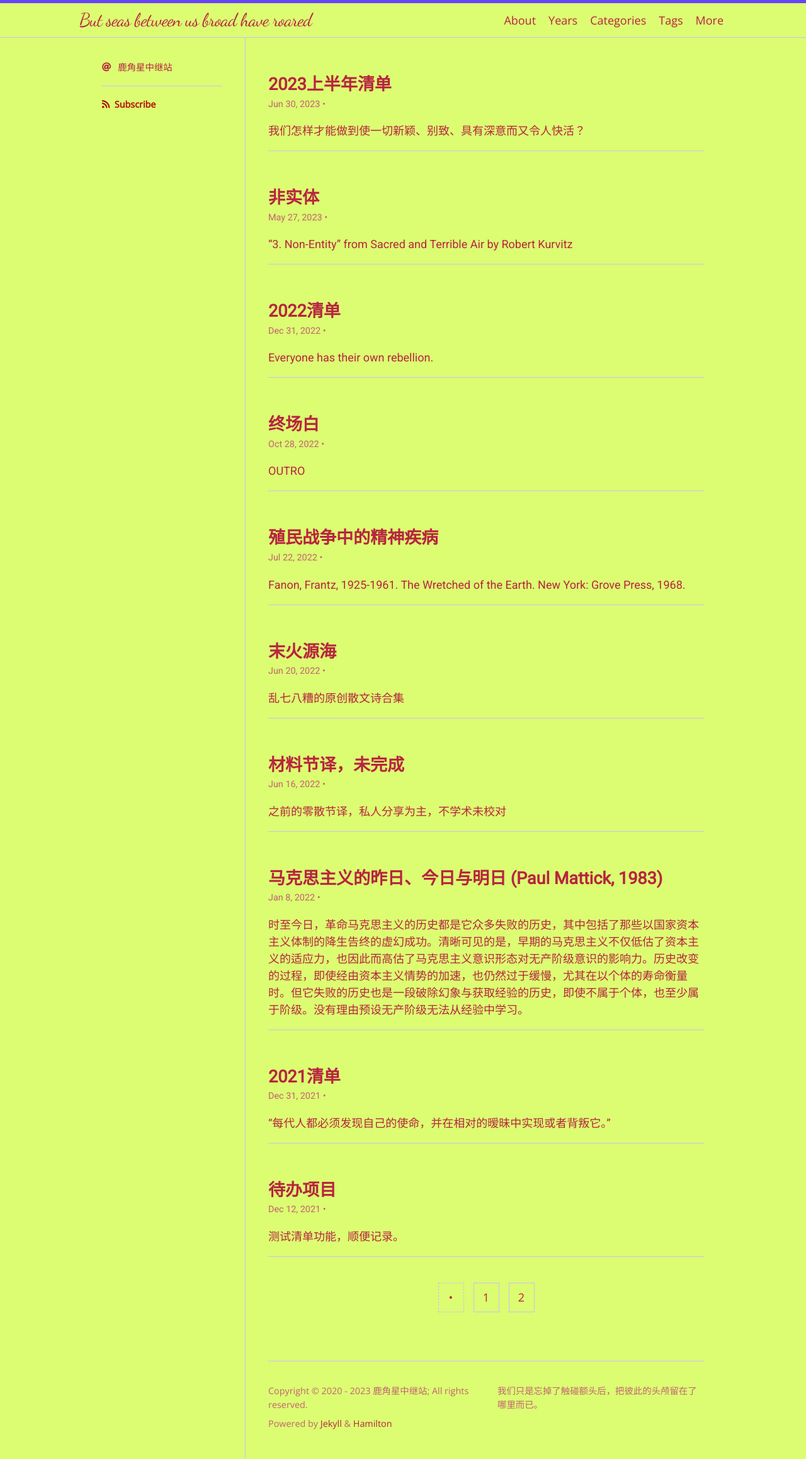
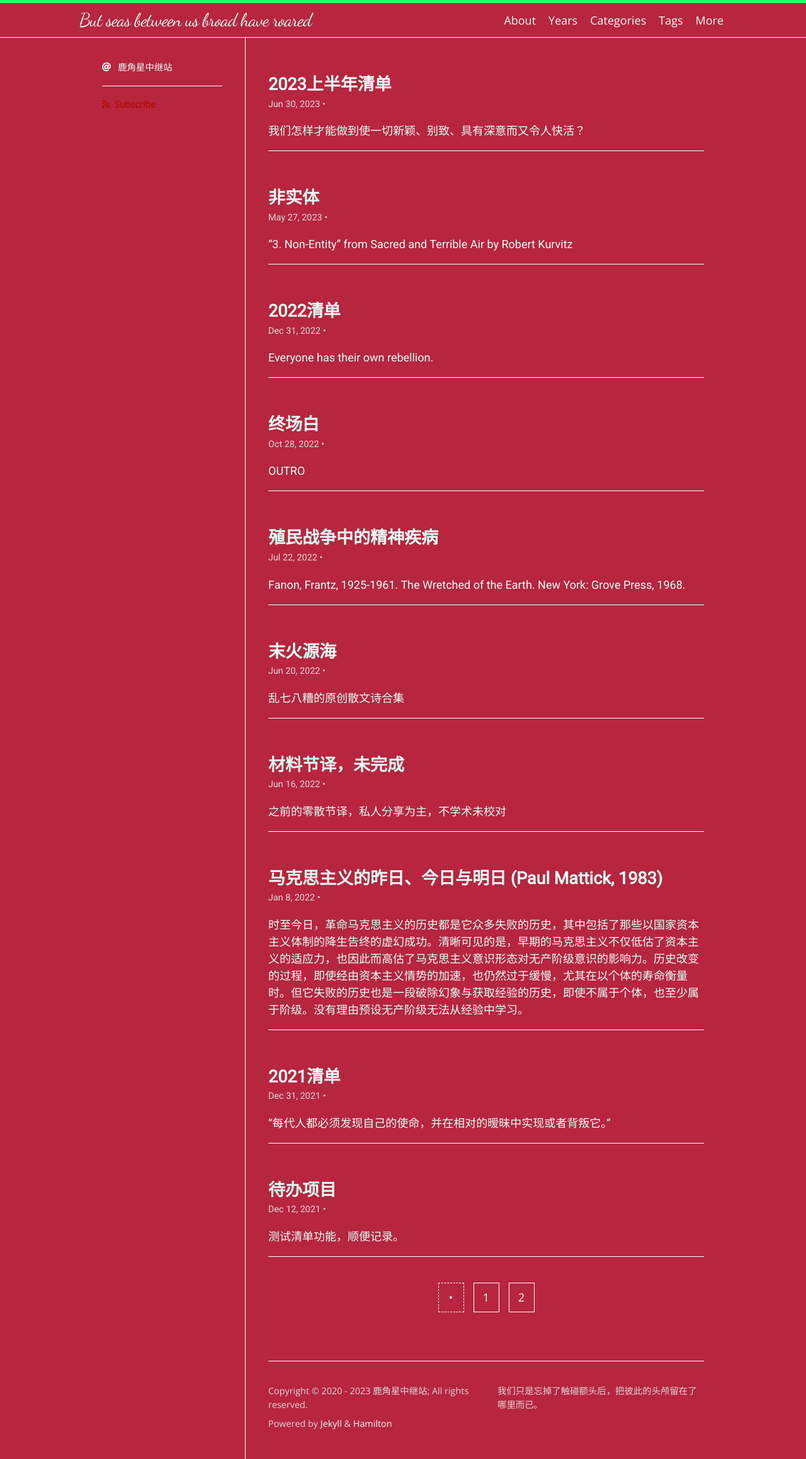
Before and after one commit to scatterdclouds/scatterdclouds.github.io, a Jekyll site: the page built from index.html, in a window 1280 px wide. Shown: the whole page at 63% size. Built offline with Jekyll 4.4.1, drawn with Linux system fonts in a browser that asks for light colours; nearby versions of some CDN libraries; some web fonts are replaced; the list of posts is cut into pages by our own code; comment, search, counter and statistics services are not loaded.

Commit message:
Update _config.yml

```diff
--- a/_config.yml
+++ b/_config.yml
@@ -12,7 +12,7 @@ plugins:
 
 paginate: 10
 
-skin: watermelon
+skin: redwhite
 
 # Uncomment the below line and set the tracking ID for enabling Google Analytics
 #
```
